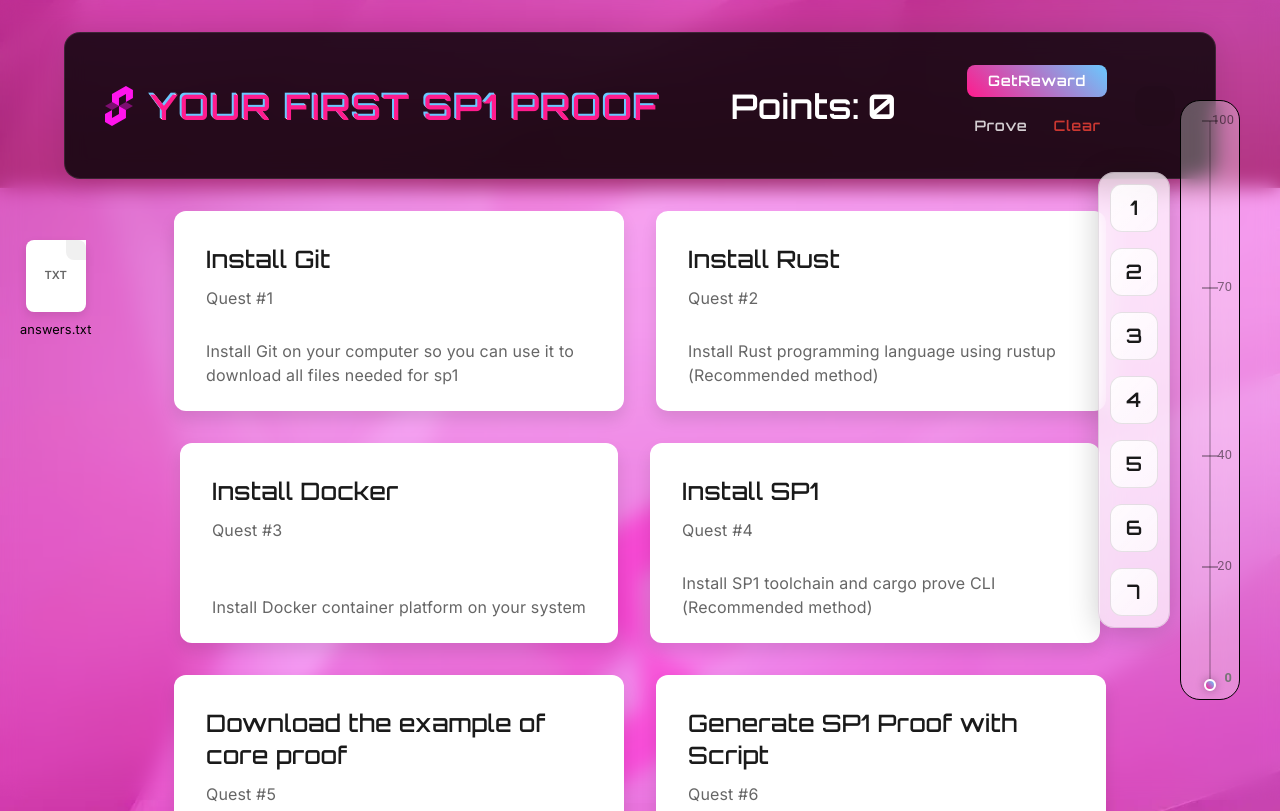
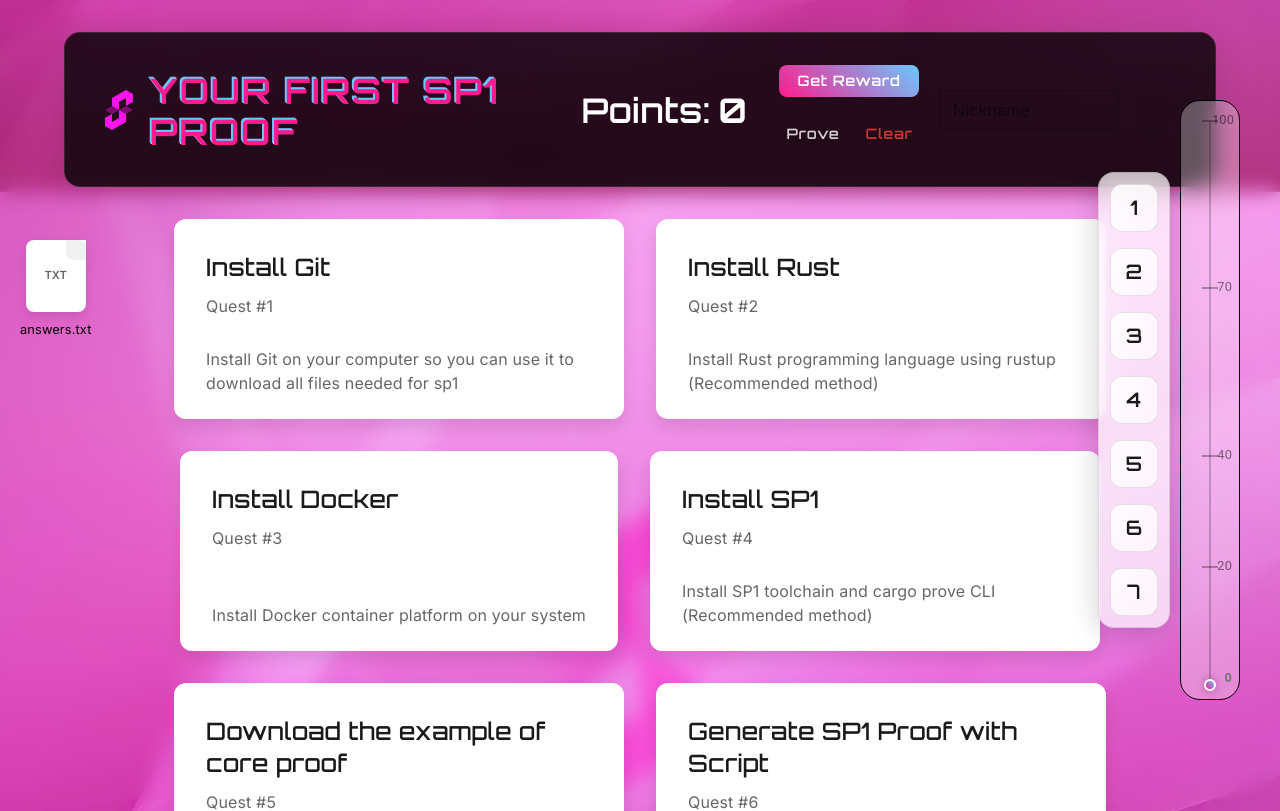
Before and after one commit to Shershulia/your-first-sp1, a React (Create React App) app: page / in a window 1280 px wide. Shown: the top 811 px of the page. Built offline with nearby package versions, Linux system fonts and the light colour scheme; some icons are missing.

Commit message:
Nickname update

```diff
--- a/src/App.js
+++ b/src/App.js
@@ -94,6 +94,9 @@ function App() {
   const [isImageOpen, setIsImageOpen] = useState(false);
   const [showMessage, setShowMessage] = useState(false);
   const [selectedOS, setSelectedOS] = useState(localStorage.getItem('selected_os') || 'linux');
+  const [nickname, setNickname] = useState(localStorage.getItem('nickname') || '');
+  const [nicknameInput, setNicknameInput] = useState(localStorage.getItem('nickname') || '');
+  const [nicknameDialogOpen, setNicknameDialogOpen] = useState(false);
 
   useEffect(() => {
     // В реальном приложении здесь будет запрос к API для получения списка квестов
@@ -118,6 +121,13 @@ function App() {
     };
   }, [isLoading, progress]);
 
+  useEffect(() => {
+    // Синхронизируем никнейм с localStorage при загрузке
+    const savedNickname = localStorage.getItem('nickname') || '';
+    setNickname(savedNickname);
+    setNicknameInput(savedNickname);
+  }, []);
+
   const toggleTheme = () => {
     setIsDarkMode(!isDarkMode);
     localStorage.setItem('theme', !isDarkMode ? 'dark' : 'light');
@@ -163,6 +173,11 @@ function App() {
 
   const handleSubmitAll = async () => {
     try {
+      const currentNickname = localStorage.getItem('nickname');
+      if (!currentNickname || currentNickname.trim() === '') {
+        setNicknameDialogOpen(true);
+        return;
+      }
       setIsLoading(true);
       setProgress(0);
 
@@ -201,7 +216,7 @@ function App() {
         headers: {
           'Content-Type': 'application/json',
         },
-        body: JSON.stringify({ answers: allAnswers })
+        body: JSON.stringify({ username: currentNickname, answers: allAnswers })
       });
 
       if (!response.ok) {
@@ -593,6 +608,12 @@ function App() {
       return answer.slice(0, 5) + '...';
     }
     return answer;
+  };
+  const handleNicknameChange = (e) => {
+    const newNickname = e.target.value;
+    setNicknameInput(newNickname);
+    setNickname(newNickname);
+    localStorage.setItem('nickname', newNickname);
   };
 
   return (
@@ -683,8 +704,8 @@ function App() {
               </span>
             </Typography>
 
-            <Box sx={{ display: 'flex', alignItems: 'center', gap: 3 }}>
-              <Box sx={{ display: 'flex', flexDirection: 'column', gap: 1 }}>
+            <Box sx={{ display: 'flex', alignItems: 'center', gap: 2 }}>
+              <Box sx={{ display: 'flex', flexDirection: 'column', gap: 2 }}>
                 <Button
                   onClick={handleRewardClick}
                   sx={{
@@ -705,7 +726,7 @@ function App() {
                     }
                   }}
                 >
-                  GetReward
+                  Get Reward
                 </Button>
                 <Box sx={{ display: 'flex', gap: 1 }}>
                   {!localStorage.getItem('vk') && (
@@ -813,7 +834,28 @@ function App() {
                   </Button>
                 </Box>
               </Box>
-
+              {/* Nickname input и Confirm */}
+              <Box sx={{ display: 'flex', flexDirection: 'column', alignItems: 'flex-end', gap: 1, minWidth: 180 }}>
+                <TextField
+                  size="small"
+                  label="Nickname"
+                  variant="outlined"
+                  value={nicknameInput}
+                  onChange={handleNicknameChange}
+                  sx={{
+                    bgcolor: isDarkMode ? 'rgba(255,255,255,0.05)' : 'rgba(0,0,0,0.02)',
+                    '& .MuiOutlinedInput-root': {
+                      color: 'white',
+                      borderColor: isDarkMode ? 'rgba(255,255,255,0.1)' : 'rgba(0,0,0,0.1)'
+                    },
+                    '& .MuiInputLabel-root': {
+                      color: isDarkMode ? 'rgba(255,255,255,0.5)' : 'rgba(0,0,0,0.5)'
+                    },
+                    input: { color: 'white' }
+                  }}
+                  inputProps={{ maxLength: 32 }}
+                />
+              </Box>
               <IconButton
                 onClick={toggleTheme}
                 sx={{
@@ -2386,6 +2428,31 @@ function App() {
               </Typography>
             </Box>
           </Dialog>
+
+          {/* Модальное окно для ввода никнейма */}
+          <Dialog open={nicknameDialogOpen} onClose={() => setNicknameDialogOpen(false)}>
+            <DialogTitle>Enter your X nick name</DialogTitle>
+            <DialogContent>
+              <TextField
+                autoFocus
+                margin="dense"
+                label="X nick name"
+                type="text"
+                fullWidth
+                value={nicknameInput}
+                onChange={handleNicknameChange}
+                onKeyPress={(e) => {
+                  if (e.key === 'Enter') {
+                    setNicknameDialogOpen(false);
+                  }
+                }}
+              />
+            </DialogContent>
+            <DialogActions>
+              <Button onClick={() => setNicknameDialogOpen(false)}>Cancel</Button>
+              <Button onClick={() => setNicknameDialogOpen(false)}>Save</Button>
+            </DialogActions>
+          </Dialog>
         </Container>
       </Box>
     </ThemeProvider>
```
